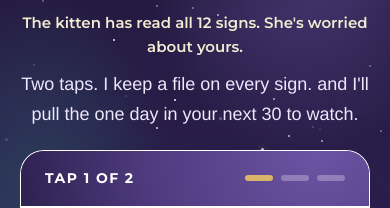
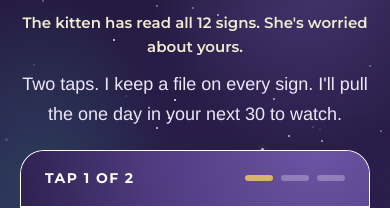
Before and after one commit to Liz-Cloned/cindys-file, a plain HTML site: page index.html in a window 390 px wide. Shown: the part 332-540 px from the top of the page. Drawn offline with Linux system fonts and the light colour scheme.

Commit message:
Phone intro sentence reads whole when the wide part is hidden

```diff
--- a/index.html
+++ b/index.html
@@ -422,7 +422,7 @@
         <h1>Find your <span class="hl">worst day</span> in the next 30 days.</h1>
 
         <p class="kit-line"><span data-character="cap">The kitten</span> has read all 12 signs. She's worried about yours.</p>
-        <p class="sub">Two taps. I keep a file on every sign.<span class="wide"> Tell me your birthday and what's worrying you,</span> and I'll pull the one day in your next 30 to watch.</p>
+        <p class="sub">Two taps. I keep a file on every sign.<span class="wide"> Tell me your birthday and what's worrying you, and</span> I'll pull the one day in your next 30 to watch.</p>
       </div>
     </div>
   </div>
```
